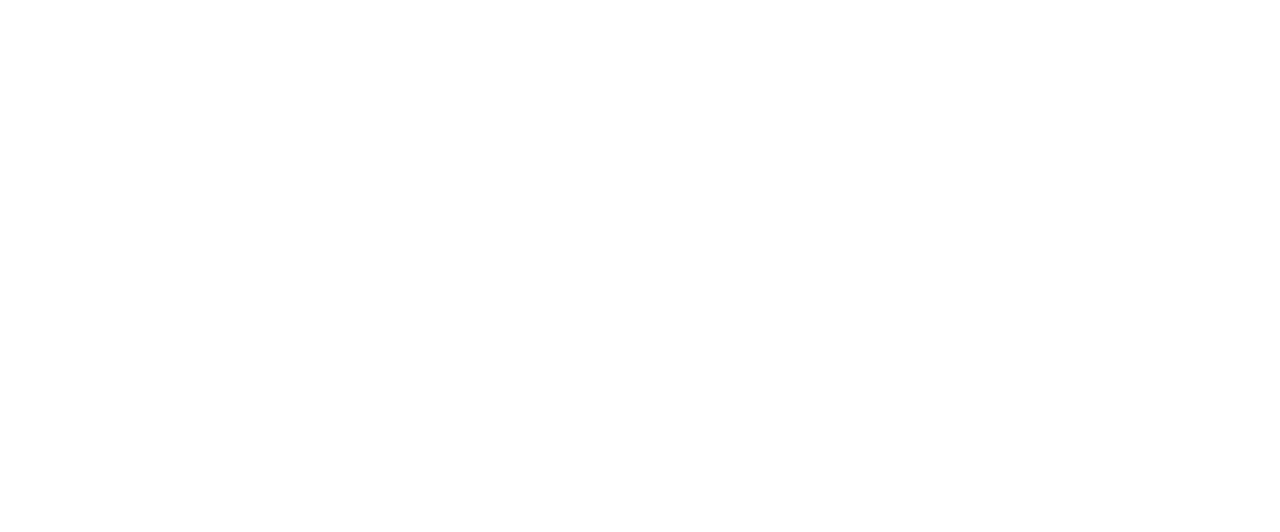
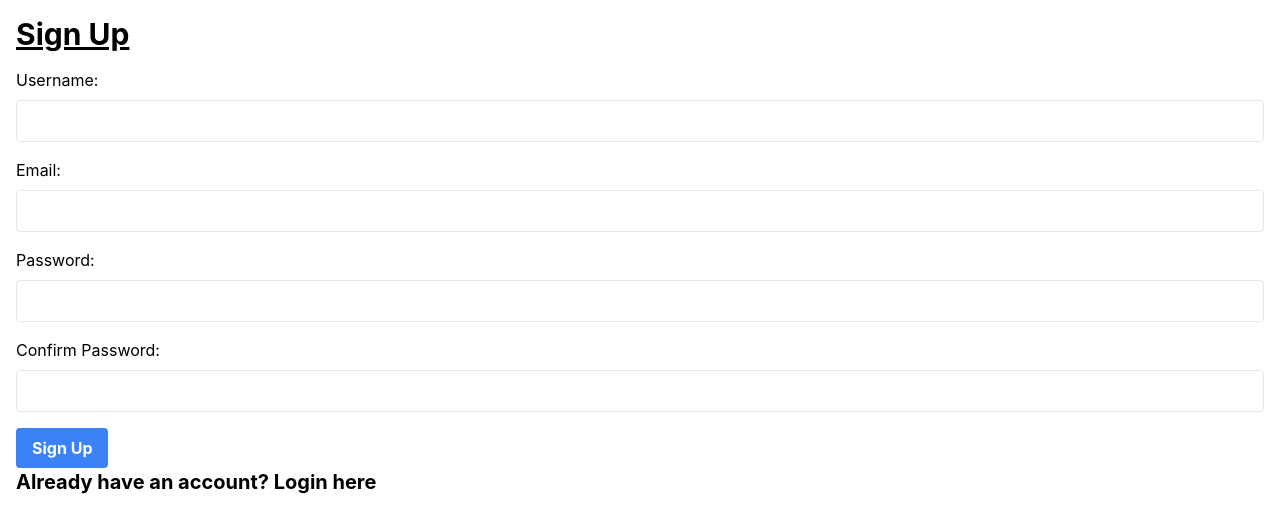
Before and after one commit to sabeer-narula/Wedding, a React (Create React App) app in the folder my-app/: page /signup in a window 1280 px wide. Shown: the top 532 px of the page. Built offline with nearby package versions, Linux system fonts and the light colour scheme.

Commit message:
added very basic login and sign up pages

```diff
--- a/my-app/package.json
+++ b/my-app/package.json
@@ -10,6 +10,7 @@
     "@types/node": "^16.18.86",
     "@types/react": "^18.2.63",
     "@types/react-dom": "^18.2.20",
+    "axios": "^1.6.7",
     "react": "^18.2.0",
     "react-dom": "^18.2.0",
     "react-redux": "^9.1.0",
--- a/my-app/src/App.tsx
+++ b/my-app/src/App.tsx
@@ -3,11 +3,15 @@
 import Dashboard from './Dashboard';
 import Vendors from './Vendors';
 import VendorPage from './VendorPage';
+import Login from './Login';
+import SignUp from './Signup';
 
 function App() {
   return (
     <Router>
       <Switch>
+        <Route path="/signup" component={SignUp} />
+        <Route path="/login" component={Login} />
         <Route path="/" exact component={Dashboard} />
         <Route path="/vendors" exact component={Vendors} />
         <Route path="/vendors/:vendorId" component={VendorPage} />
--- /dev/null
+++ b/my-app/src/Login.tsx
@@ -0,0 +1,61 @@
+import React, { useState } from 'react';
+import { Link, useHistory } from 'react-router-dom';
+
+const Login: React.FC = () => {
+  const [username, setUsername] = useState('');
+  const [password, setPassword] = useState('');
+  const [error, setError] = useState('');
+  const history = useHistory();
+
+  const handleSubmit = (e: React.FormEvent) => {
+    e.preventDefault();
+    // Retrieve the user information from the local file or memory
+    const users = JSON.parse(localStorage.getItem('users') || '[]');
+    const user = users.find((user: any) => user.username === username && user.password === password);
+    if (user) {
+      // Store the logged-in user information
+      localStorage.setItem('loggedInUser', JSON.stringify(user));
+      // Redirect to the dashboard on successful login
+      history.push('/');
+    } else {
+      setError('Invalid username or password');
+    }
+  };
+
+  return (
+    <div className="container mx-auto p-4">
+      <h2 className="text-3xl font-bold underline mb-4">Login</h2>
+      {error && <p className="text-red-500 mb-4">{error}</p>}
+      <form onSubmit={handleSubmit}>
+        <div className="mb-4">
+          <label htmlFor="username" className="block mb-2">Username:</label>
+          <input
+            type="text"
+            id="username"
+            className="w-full px-3 py-2 border rounded"
+            value={username}
+            onChange={(e) => setUsername(e.target.value)}
+          />
+        </div>
+        <div className="mb-4">
+          <label htmlFor="password" className="block mb-2">Password:</label>
+          <input
+            type="password"
+            id="password"
+            className="w-full px-3 py-2 border rounded"
+            value={password}
+            onChange={(e) => setPassword(e.target.value)}
+          />
+        </div>
+        <button type="submit" className="bg-blue-500 hover:bg-blue-700 text-white font-bold py-2 px-4 rounded">
+          Login
+        </button>
+      </form>
+      <nav className="container mx-auto flex justify-between items-center">
+        <Link to="/Signup" className="text-xl font-bold">Don't have an account? Sign up here</Link>
+      </nav>
+    </div>
+  );
+};
+
+export default Login;
--- /dev/null
+++ b/my-app/src/Signup.tsx
@@ -0,0 +1,82 @@
+import React, { useState } from 'react';
+import { Link, useHistory } from 'react-router-dom';
+
+const SignUp: React.FC = () => {
+  const [username, setUsername] = useState('');
+  const [email, setEmail] = useState('');
+  const [password, setPassword] = useState('');
+  const [confirmPassword, setConfirmPassword] = useState('');
+  const [error, setError] = useState('');
+  const history = useHistory();
+
+  const handleSubmit = (e: React.FormEvent) => {
+    e.preventDefault();
+    if (password !== confirmPassword) {
+      setError('Passwords do not match');
+      return;
+    }
+    // Store the user information in a local file or in memory
+    const users = JSON.parse(localStorage.getItem('users') || '[]');
+    users.push({ username, email, password });
+    localStorage.setItem('users', JSON.stringify(users));
+    // Redirect to login page on successful signup
+    history.push('/login');
+  };
+
+  return (
+    <div className="container mx-auto p-4">
+      <h2 className="text-3xl font-bold underline mb-4">Sign Up</h2>
+      {error && <p className="text-red-500 mb-4">{error}</p>}
+      <form onSubmit={handleSubmit}>
+        <div className="mb-4">
+          <label htmlFor="username" className="block mb-2">Username:</label>
+          <input
+            type="text"
+            id="username"
+            className="w-full px-3 py-2 border rounded"
+            value={username}
+            onChange={(e) => setUsername(e.target.value)}
+          />
+        </div>
+        <div className="mb-4">
+          <label htmlFor="email" className="block mb-2">Email:</label>
+          <input
+            type="email"
+            id="email"
+            className="w-full px-3 py-2 border rounded"
+            value={email}
+            onChange={(e) => setEmail(e.target.value)}
+          />
+        </div>
+        <div className="mb-4">
+          <label htmlFor="password" className="block mb-2">Password:</label>
+          <input
+            type="password"
+            id="password"
+            className="w-full px-3 py-2 border rounded"
+            value={password}
+            onChange={(e) => setPassword(e.target.value)}
+          />
+        </div>
+        <div className="mb-4">
+          <label htmlFor="confirmPassword" className="block mb-2">Confirm Password:</label>
+          <input
+            type="password"
+            id="confirmPassword"
+            className="w-full px-3 py-2 border rounded"
+            value={confirmPassword}
+            onChange={(e) => setConfirmPassword(e.target.value)}
+          />
+        </div>
+        <button type="submit" className="bg-blue-500 hover:bg-blue-700 text-white font-bold py-2 px-4 rounded">
+          Sign Up
+        </button>
+      </form>
+      <nav className="container mx-auto flex justify-between items-center">
+        <Link to="/Login" className="text-xl font-bold">Already have an account? Login here</Link>
+      </nav>
+    </div>
+  );
+};
+
+export default SignUp;
--- a/my-app/src/header.tsx
+++ b/my-app/src/header.tsx
@@ -13,6 +13,9 @@
           <li>
             <Link to="/vendors" className="hover:text-gray-300">Vendors</Link>
           </li>
+          <li>
+            <Link to="/login" className="hover:text-gray-300">Login</Link>
+          </li>
         </ul>
       </nav>
     </header>
```
Also changed, not shown: 1 other file (tests, documents, lock files or other folders).
